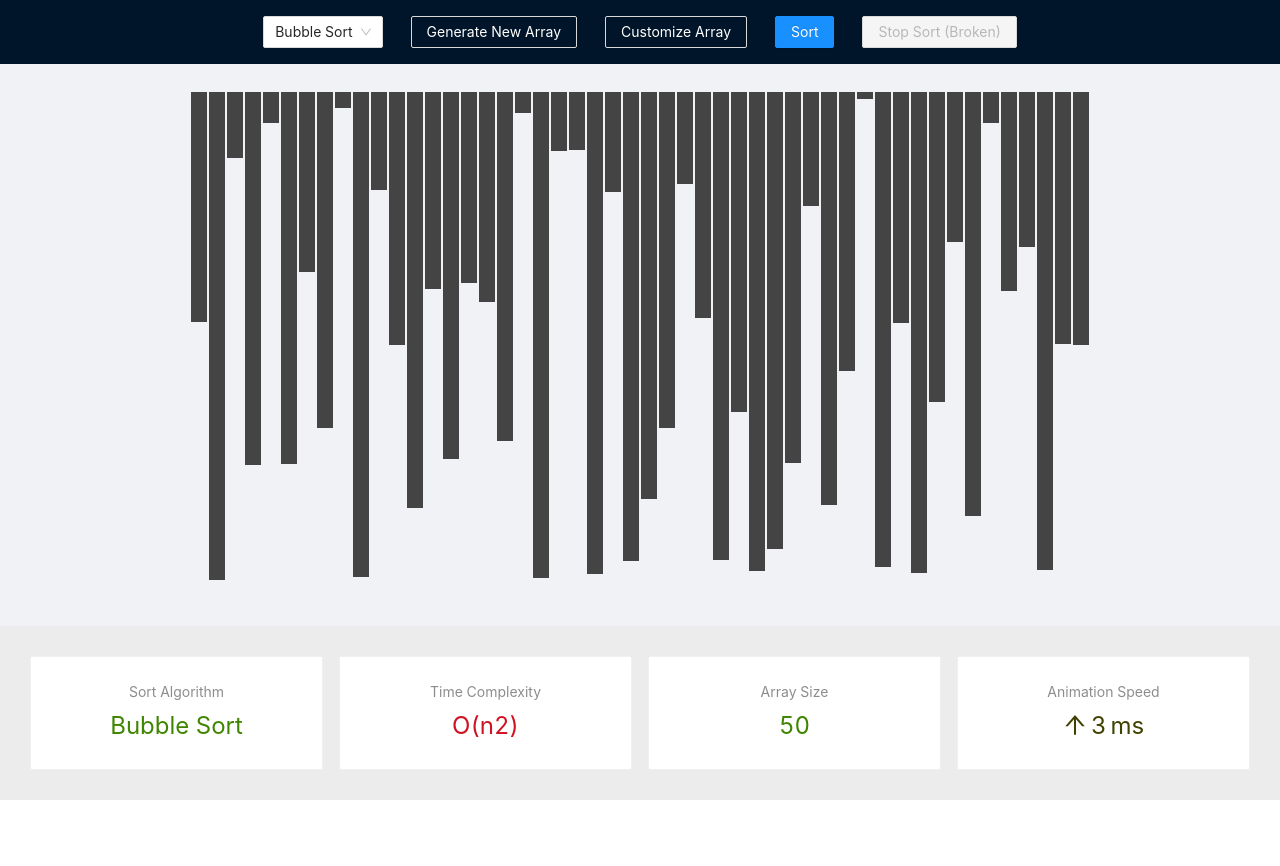
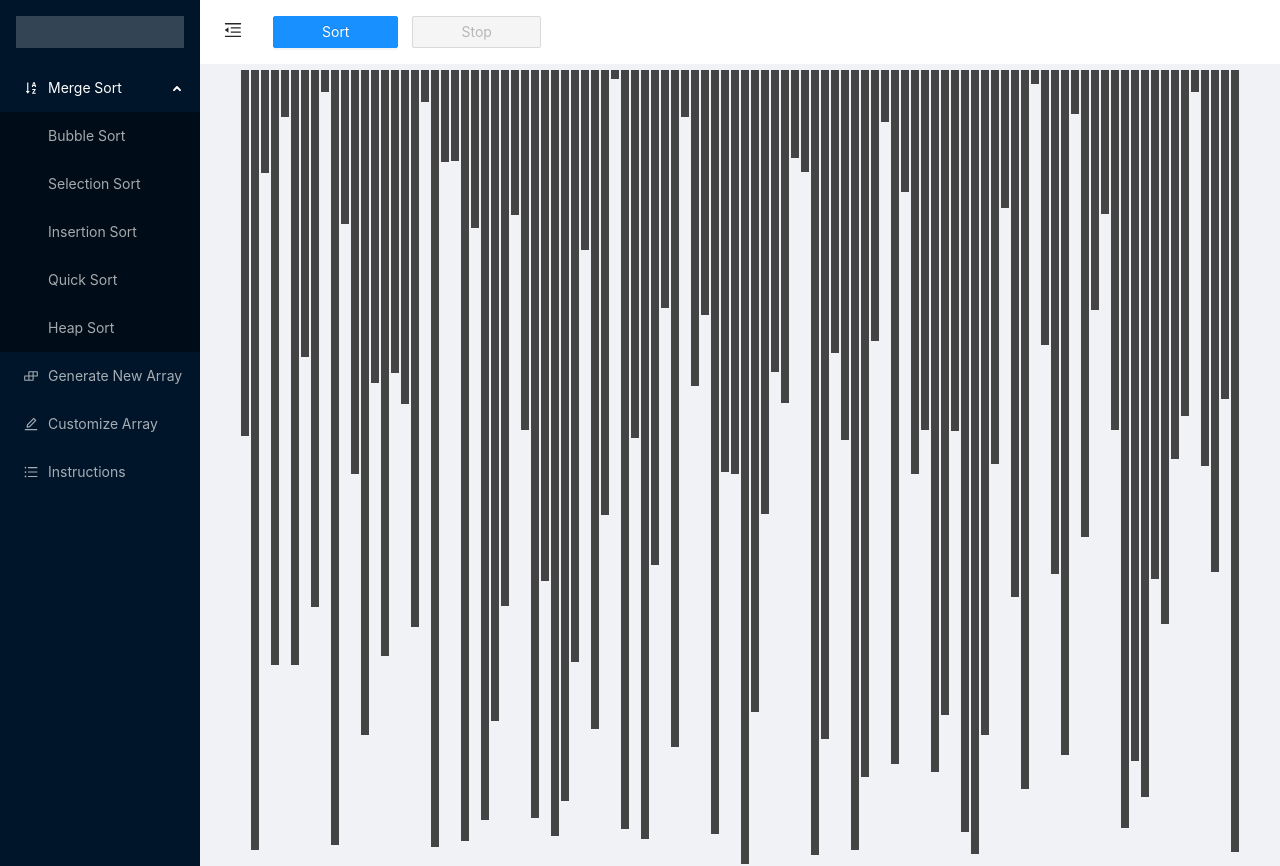
Before and after one commit to sapnatomar/sorting-algorithm-visualiser, a React (Create React App) app: page / in a window 1280 px wide. Shown: the top 866 px of the page. Before the commit the page ends 800 px from the top, so only its background shows below. Built offline with nearby package versions, Linux system fonts and the light colour scheme.

Commit message:
implement Merge Sort, optimize code and improve stylying

```diff
--- a/src/App.js
+++ b/src/App.js
@@ -4,7 +4,7 @@ import "./App.css";
 
 function App() {
   return (
-    <div className="App">
+    <div>
       <Visualizer />
     </div>
   );
--- a/src/algorithms/Sort.js
+++ b/src/algorithms/Sort.js
@@ -2,6 +2,7 @@ import bubbleSort from "./BubbleSort";
 import selectionSort from "./SelectionSort";
 import insertionSort from "./InsertionSort";
 import quickSort from "./QuickSort";
+import mergeSort from "./MergeSort";
 // import mergeSort from "./MergeSort";
 // import heapSort from "./HeapSort";
 
@@ -15,6 +16,7 @@ export default function sortArray(array, type) {
   } else if (type === "Insertion Sort") {
     insertionSort(auxillaryArray, actions);
   } else if (type === "Merge Sort") {
+    mergeSort(auxillaryArray, 0, array.length - 1, array.slice(), actions);
   } else if (type === "Quick Sort") {
     quickSort(auxillaryArray, 0, array.length - 1, actions);
   } else {
--- a/src/components/CustomizeArrayDrawer.js
+++ b/src/components/CustomizeArrayDrawer.js
@@ -1,24 +1,18 @@
 import React, { Component } from "react";
 
-import { Drawer, Form, Col, Row, Select, Slider, InputNumber } from "antd";
-
-const { Option } = Select;
+import { Drawer, Form, Col, Row, Slider } from "antd";
 
 export class CustomizeArrayDrawer extends Component {
   render() {
-    const {
-      size,
-      min_value,
-      max_value,
-      sortMethod,
-      animation_speed,
-      visible,
-      onClose,
+    const { data, onClose, methods } = this.props;
+
+    const [animation_speed, size, min_value, max_value, visible] = data;
+
+    const [
+      handleValueChange,
       handleSizeChange,
-      handleValueChange,
       handleAnimationSpeedChange,
-      onSortMethodChange,
-    } = this.props;
+    ] = methods;
 
     return (
       <Drawer
@@ -31,35 +25,13 @@ export class CustomizeArrayDrawer extends Component {
         <Form layout="vertical" hideRequiredMark>
           <Row gutter={16}>
             <Col span={24}>
-              <Form.Item
-                name="algorithm"
-                label="Sorting Algorithm"
-                initialValue={sortMethod}
-              >
-                <Select
-                  placeholder="Select Sorting Algorithm"
-                  onChange={onSortMethodChange}
-                >
-                  <Option value="Bubble Sort">Bubble Sort</Option>
-                  <Option value="Selection Sort">Selection Sort</Option>
-                  <Option value="Insertion Sort">Insertion Sort</Option>
-                  <Option value="Merge Sort">Merge Sort</Option>
-                  <Option value="Quick Sort">Quick Sort</Option>
-                  <Option value="Heap Sort">Heap Sort</Option>
-                </Select>
-              </Form.Item>
-            </Col>
-          </Row>
-          <Row gutter={16}>
-            <Col span={24}>
               <Form.Item name="size" label="Size of Array" initialValue={size}>
                 <input
                   type="range"
                   min="5"
-                  max="400"
+                  max="350"
                   value={size}
                   className="slider"
-                  id="myRange"
                   onClick={handleSizeChange}
                   onChange={handleSizeChange}
                   onMouseUp={handleSizeChange}
@@ -85,6 +57,7 @@ export class CustomizeArrayDrawer extends Component {
               </Form.Item>
             </Col>
           </Row>
+
           <Row gutter={16}>
             <Col span={24}>
               <Form.Item
@@ -92,10 +65,16 @@ export class CustomizeArrayDrawer extends Component {
                 label="Set Animation Speed"
                 initialValue={animation_speed}
               >
-                <InputNumber
-                  min={1}
-                  max={15}
+                <input
+                  type="range"
+                  min="1"
+                  max="20"
+                  step="1"
+                  value={animation_speed}
+                  className="slider"
+                  onClick={handleAnimationSpeedChange}
                   onChange={handleAnimationSpeedChange}
+                  onMouseUp={handleAnimationSpeedChange}
                 />
               </Form.Item>
             </Col>
--- /dev/null
+++ b/src/components/Utils/utils.js
@@ -0,0 +1,75 @@
+export const COLOR1 = "#444";
+export const COLOR2 = "red";
+
+export const sorts = [
+  "Bubble Sort",
+  "Selection Sort",
+  "Insertion Sort",
+  "Merge Sort",
+  "Quick Sort",
+  "Heap Sort",
+];
+
+export const complexity = {
+  "Bubble Sort": "O(n2)",
+  "Selection Sort": "O(n2)",
+  "Insertion Sort": "O(n2)",
+  "Merge Sort": "O(nlog(n))",
+  "Quick Sort": "O(nlog(n))",
+  "Heap Sort": "O(nlog(n))",
+};
+
+export function randomIntFromInterval(min, max) {
+  return Math.floor(Math.random() * (max - min + 1) + min);
+}
+
+export const arrayDetails = [
+  {
+    title: "Sort Agorithm",
+    valueStyle: { color: "#3f8600" },
+  },
+  {
+    title: "Time Complexity",
+    valueStyle: { color: "#cf1322" },
+  },
+  {
+    title: "Animation Speed",
+    valueStyle: { color: "#3f4200" },
+  },
+  {
+    title: "Array Size",
+    valueStyle: { color: "#3f8600" },
+  },
+  {
+    title: "Minimum Value Limit",
+    valueStyle: { color: "#3f8600" },
+  },
+  {
+    title: "Maximum Value Limit",
+    valueStyle: { color: "#3f8600" },
+  },
+];
+
+export const NavbarButtons = [
+  {
+    title: "Generate New Array",
+    disabled: true,
+  },
+  {
+    title: "Customize Array",
+    disabled: true,
+  },
+  {
+    title: "Instructions",
+  },
+  // {
+  //   title: "Sort",
+  //   type: "primary",
+  //   disabled: true,
+  // },
+  // {
+  //   title: "Stop (BROKEN)",
+  //   type: "primary",
+  //   disabled: false,
+  // },
+];
--- a/src/components/Visualizer.css
+++ b/src/components/Visualizer.css
@@ -1,27 +1,76 @@
+.ant-layout {
+  min-height: -webkit-fill-available !important;
+}
+
+.ant-layout-header {
+  padding: 0 !important;
+}
+
+aside {
+  height: auto;
+}
+
+aside .trigger:hover {
+  color: #1890ff;
+}
+
+aside .logo {
+  height: 32px;
+  background: rgba(255, 255, 255, 0.2);
+  margin: 16px;
+}
+
+.ant-menu-dark.ant-menu-dark:not(.ant-menu-horizontal) .ant-menu-item-selected {
+  background-color: transparent !important;
+}
+
+header .trigger {
+  font-size: 18px;
+  line-height: 64px;
+  padding: 0 24px;
+  cursor: pointer;
+  transition: color 0.3s;
+}
+
+header {
+  position: fixed;
+  width: -webkit-fill-available;
+}
+
+.header-buttons {
+  padding: 0 10px 0 10px !important;
+  margin-left: 0.5em;
+  margin-right: 0.5em;
+}
+
+@media screen and (min-width: 600px) {
+  .header-buttons {
+    padding: 0 32px 0 32px !important;
+  }
+}
+
+@media screen and (min-width: 800px) {
+  .header-buttons {
+    padding: 0 48px 0 48px !important;
+  }
+}
+
+.site-layout .site-layout-background {
+  background: #fff;
+}
+
 .AppContainer {
   min-height: 100vh !important;
-}
-
-.header Button,
-.header .ant-select {
-  margin-left: 1em;
-  margin-right: 1em;
-}
-
-.header Button {
-  color: white;
-}
-
-.main-section {
-  margin-bottom: 37px;
 }
 
 .array-container {
   flex-direction: row;
   align-items: flex-start;
   display: inline-flex;
-  margin: 2em auto;
+  margin: 5em auto;
   flex-wrap: wrap;
+  padding-right: 3% !important;
+  padding-left: 3% !important;
 }
 
 .array-bar {
@@ -60,10 +109,16 @@
   cursor: pointer;
 }
 
-.site-statistic-demo-card {
-  bottom: 0;
-  width: -webkit-fill-available;
-  position: fixed;
-  background: #ececec;
-  padding: 30px;
+@media screen and (max-width: 600px) {
+  .array-bar {
+    max-width: 2px !important;
+  }
 }
+
+.ant-collapse-content-box {
+  padding: 0 !important;
+}
+
+.ant-table-thead {
+  display: none !important;
+}
--- a/src/components/Visualizer.js
+++ b/src/components/Visualizer.js
@@ -1,80 +1,98 @@
 import React, { Component } from "react";
 import CustomizeArrayDrawer from "./CustomizeArrayDrawer";
-// import Log from "./Log";
+import Log from "./Log";
+import {
+  randomIntFromInterval,
+  COLOR1,
+  COLOR2,
+  sorts,
+  complexity,
+  //arrayDetails,
+  NavbarButtons,
+} from "./Utils/utils.js";
+
 import sortArray from "../algorithms/Sort.js";
-
-import { Statistic, Card, Row, Col } from "antd";
-import { ArrowUpOutlined } from "@ant-design/icons";
 
 import "./Visualizer.css";
 import "antd/dist/antd.css";
-import { Layout, Button, Select, notification } from "antd";
-import { SmileOutlined } from "@ant-design/icons";
+import { Layout, Button, notification, Menu } from "antd";
+import {
+  MenuUnfoldOutlined,
+  MenuFoldOutlined,
+  SortAscendingOutlined,
+  NotificationOutlined,
+  EditOutlined,
+  BuildOutlined,
+  UnorderedListOutlined,
+} from "@ant-design/icons";
 
-const { Header, Content } = Layout;
-const { Option } = Select;
-const COLOR1 = "#444";
-const COLOR2 = "red";
+const { Header, Sider, Content } = Layout;
+const { SubMenu } = Menu;
 
-const complexity = {
-  "Bubble Sort": "O(n2)",
-  "Selection Sort": "O(n2)",
-  "Insertion Sort": "O(n2)",
-  "Merge Sort": "O(nlog(n))",
-  "Quick Sort": "O(nlog(n))",
-  "Heap Sort": "O(nlog(n))",
-};
-
-export default class Visual extends Component {
-  constructor(props) {
-    super(props);
-
-    this.state = {
+export default class Visualizer extends Component {
+  state = {
     array: [],
-      size: 50,
+    size: 100,
     min_value: 5,
-      max_value: 500,
+    max_value: 800,
     animation_speed: 3,
-      sortMethod: "Bubble Sort",
+    sortMethod: "Merge Sort",
     isDrawerVisible: false,
     isSorting: false,
+    reset: false,
     log: [],
-      reset: false,
+    siderCollapsed: false,
   };
-  }
 
   componentDidMount() {
     this.generateArray();
   }
 
-  // show drawer to customize the array
-  showDrawer = () => {
+  clearLog = () => {
+    this.setState({ log: [] });
+  };
+
+  /*********************************************************************************************************************************************
+   *                                                          DISPLAY INSTRUCTIONS
+   *********************************************************************************************************************************************/
+
+  displayInstructions = () => {
+    alert("here are your instructions");
+  };
+
+  /********************************************************************************************************************************************* *
+   *                                                          DRAWER TOGGLE AND SLIDER TOGGLE
+   * **********************************************************************************************************************************************/
+
+  toggleDrawer = () => {
     this.setState({
-      isDrawerVisible: true,
+      isDrawerVisible: !this.state.isDrawerVisible,
     });
   };
 
-  // closes 'customize array' drawer
-  onClose = () => {
+  toggleSider = () => {
     this.setState({
-      isDrawerVisible: false,
+      siderCollapsed: !this.state.siderCollapsed,
     });
   };
 
-  handleReset = () => {
+  /************************************************************************************************************************************************
+   *                                                                  ON CHANGE METHODS
+   *************************************************************************************************************************************************/
+
+  //handler to stop sorting
+  handleStopSort = () => {
     this.setState({ reset: !this.state.reset });
   };
 
-  //chandler to change size of the array
+  //handler to change size of the array
   handleSizeChange = (e) => {
     this.setState({ size: e.target.value });
     this.generateArray();
   };
 
   //handler to change range of value of elements in array
-  handleValueChange = (e) => {
-    const [x, y] = e;
-
+  handleValueChange = ([x, y]) => {
     this.setState({
       min_value: Math.min(x, y),
       max_value: Math.max(x, y),
@@ -85,15 +103,18 @@ export default class Visual extends Component {
 
   //handles change in sort method
   onSortMethodChange = (e) => {
-    this.setState({ sortMethod: e });
+    this.setState({ sortMethod: sorts[e.key] });
   };
 
   //change animation speed
   handleAnimationSpeedChange = (e) => {
-    this.setState({ animation_speed: parseInt(e) });
+    this.setState({ animation_speed: e.target.value });
   };
 
-  //generate a random array
+  /*********************************************************************************************************************************************
+   *                                                        GENERATE RANDOM ARRAY
+   **********************************************************************************************************************************************/
+
   generateArray = () => {
     const array = [];
     const { size, min_value, max_value } = this.state;
@@ -104,22 +125,39 @@ export default class Visual extends Component {
     this.setState({ array });
   };
 
-  openNotification = (sorting_time, size, sortMethod, animation_speed) => {
+  /*********************************************************************************************************************************************
+   *                                                         NOTIFICATION POPUP
+   **********************************************************************************************************************************************/
+
+  openNotification = (description) => {
     notification.open({
       message: "Hurray!",
-      description: `Took ${sorting_time} milliseconds to sort an array of size ${size} using ${sortMethod} when animation speed is ${animation_speed}.`,
-      icon: <SmileOutlined style={{ color: "#108ee9" }} />,
+      description: description,
+      icon: <NotificationOutlined style={{ color: "#108ee9" }} />,
     });
   };
 
-  //main sort handler, animates and sorts the array
-  handleSort = () => {
-    //indicates sorting is about to be performed so disable all other input fields
+  /************************************************************************************************************************************************
+   *                                                       HANDLE SINGLE AND MULTIPLE SORTS
+   *************************************************************************************************************************************************/
+
+  handleSingleSort = () => {
+    //indicates sorting is about to be performed
+    //so disable all other input fields
+    const { sortMethod } = this.state;
+    const actions = sortArray(this.state.array, sortMethod);
+    this.animations(actions, sortMethod);
+  };
+
+  handleMultipleSort = () => {};
+
+  /************************************************************************************************************************************************
+   *                                                                  ANIMATIONS
+   *************************************************************************************************************************************************/
+
+  animations = (actions, sortMethod) => {
     this.setState({ isSorting: true });
-    const { sortMethod, animation_speed, size } = this.state;
-    const actions = sortArray(this.state.array, sortMethod);
-
-    //actions.map((item) => console.log("item", item));
+    const { animation_speed, size, log } = this.state;
 
     for (let i = 0; i < actions.length; i++) {
       const arrayBar = Array.from(document.querySelectorAll(".array-bar"));
@@ -135,26 +173,29 @@ export default class Visual extends Component {
         }, i * animation_speed);
       } else {
         setTimeout(() => {
-          //bar1.style.color = COLOR2;
           bar1.style.height = `${y}px`;
         }, i * animation_speed);
       }
     }
 
-    //reset disabled state of all button to false
     const sorting_time = animation_speed * actions.length;
 
     setTimeout(() => {
-      this.openNotification(sorting_time, size, sortMethod, animation_speed);
-      this.setState({
-        isSorting: false,
-        log: this.state.log.push([
-          sortMethod,
-          size,
-          animation_speed,
-          sorting_time,
-        ]),
+      const messageDescription = `Took ${sorting_time} milliseconds to sort an array of size ${size} using ${sortMethod} when animation speed is ${animation_speed} ms.`;
+      this.openNotification(messageDescription);
+
+      const time_complexity = complexity[sortMethod];
+      const idx = log.length;
+
+      log.push({
+        key: `${idx}`,
+        sort: sortMethod,
+        complexity: time_complexity,
+        N: size,
+        animationSpeed: animation_speed,
+        timetaken: `${sorting_time}ms`,
       });
+      this.setState({ isSorting: false, log: log });
     }, parseInt(sorting_time));
   };
 
@@ -168,53 +209,104 @@ export default class Visual extends Component {
       animation_speed,
       isDrawerVisible,
       isSorting,
+      log,
     } = this.state;
 
+    const displayValue = [
+      sortMethod,
+      complexity[sortMethod],
+      animation_speed,
+      size,
+      min_value,
+      max_value,
+      isDrawerVisible,
+    ];
+
+    const classMethods = [
+      this.generateArray,
+      this.toggleDrawer,
+      this.displayInstructions,
+      this.handleValueChange,
+      this.handleSizeChange,
+      this.handleAnimationSpeedChange,
+    ];
+
+    const icons = [
+      <BuildOutlined />,
+      <EditOutlined />,
+      <UnorderedListOutlined />,
+    ];
+
     return (
-      <Layout className="AppContainer">
-        <Header className="header">
-          <Select
-            defaultValue={sortMethod}
-            placeholder="Select Sorting Algorithm"
-            onChange={this.onSortMethodChange}
+      <Layout>
+        <Sider trigger={null} collapsible collapsed={this.state.siderCollapsed}>
+          <div className="logo" />
+          <Menu
+            defaultOpenKeys={["sub1"]}
+            mode="inline"
+            theme="dark"
+            inlineCollapsed={this.state.siderCollapsed}
+          >
+            <SubMenu
               disabled={isSorting}
+              key="sub1"
+              icon={<SortAscendingOutlined />}
+              title={sortMethod}
             >
-            <Option value="Bubble Sort">Bubble Sort</Option>
-            <Option value="Selection Sort">Selection Sort</Option>
-            <Option value="Insertion Sort">Insertion Sort</Option>
-            <Option value="Merge Sort">Merge Sort</Option>
-            <Option value="Quick Sort">Quick Sort</Option>
-            <Option value="Heap Sort">Heap Sort</Option>
-          </Select>
+              {sorts.map((item, index) =>
+                sortMethod !== item ? (
+                  <Menu.Item
+                    key={index}
+                    disabled={isSorting}
+                    onClick={this.onSortMethodChange}
+                  >
+                    {item}
+                  </Menu.Item>
+                ) : (
+                  ""
+                )
+              )}
+            </SubMenu>
+
+            {NavbarButtons.map((menuItem, index) => (
+              <Menu.Item
+                className={menuItem["title"]}
+                key={index + 6}
+                icon={icons[index]}
+                onClick={classMethods[index]}
+                disabled={isSorting === menuItem["disabled"] && index !== 2}
+              >
+                {menuItem["title"]}
+              </Menu.Item>
+            ))}
+          </Menu>
+        </Sider>
+        <Layout className="site-layout">
+          <Header className="site-layout-background">
+            {React.createElement(
+              this.state.siderCollapsed ? MenuUnfoldOutlined : MenuFoldOutlined,
+              {
+                className: "trigger",
+                onClick: this.toggleSider,
+              }
+            )}
             <Button
-            type="ghost"
-            onClick={this.generateArray}
-            disabled={isSorting}
-          >
-            Generate New Array
-          </Button>
-          <Button type="ghost" onClick={this.showDrawer} disabled={isSorting}>
-            Customize Array
-          </Button>
-          <Button
-            className="sort"
+              className="header-buttons"
               type="primary"
-            onClick={this.handleSort}
+              onClick={this.handleSingleSort}
               disabled={isSorting}
             >
               Sort
             </Button>
             <Button
+              className="header-buttons"
               type="primary"
-            className="sort"
-            onClick={this.handleReset}
               disabled={!isSorting}
             >
-            Stop Sort (Broken)
+              Stop
             </Button>
           </Header>
 
-        <Layout className="layout main-section">
           <Content className="array-container" style={{ padding: "0 50px" }}>
             {array.map((value, index) => (
               <div
@@ -223,76 +315,32 @@ export default class Visual extends Component {
                 style={{
                   backgroundColor: `${COLOR1}`,
                   height: `${value}px`,
-                  width: `${Math.min(50, 800 / size)}px`,
+                  width: `${Math.min(10, 800 / size)}px`,
                 }}
               ></div>
             ))}
           </Content>
 
+          {/************************************ SHOW LOG **********************************/}
+
+          <Content className="log-container">
+            <Log
+              disabled={isSorting}
+              log={log}
+              handleMultipleSort={this.handleMultipleSort}
+              clearLog={this.clearLog}
+            />
+          </Content>
+
+          {/*****************************  CUSTOMIZE ARRAY DRAWER **********************************/}
+
           <CustomizeArrayDrawer
-            size={size}
-            min_value={min_value}
-            max_value={max_value}
-            sortMethod={sortMethod}
-            animation_speed={animation_speed}
-            visible={isDrawerVisible}
-            onClose={this.onClose}
-            handleValueChange={this.handleValueChange}
-            handleSizeChange={this.handleSizeChange}
-            onSortMethodChange={this.onSortMethodChange}
-            handleAnimationSpeedChange={this.handleAnimationSpeedChange}
+            data={displayValue.slice(2)}
+            onClose={this.toggleDrawer}
+            methods={classMethods.slice(3)}
           />
-        </Layout>
-
-        <Layout>
-          <div className="site-statistic-demo-card">
-            <Row gutter={16}>
-              <Col span={6}>
-                <Card>
-                  <Statistic
-                    title="Sort Algorithm"
-                    value={sortMethod}
-                    valueStyle={{ color: "#3f8600" }}
-                  />
-                </Card>
-              </Col>
-              <Col span={6}>
-                <Card>
-                  <Statistic
-                    title="Time Complexity"
-                    value={complexity[sortMethod]}
-                    valueStyle={{ color: "#cf1322" }}
-                  />
-                </Card>
-              </Col>
-              <Col span={6}>
-                <Card>
-                  <Statistic
-                    title="Array Size"
-                    value={size}
-                    valueStyle={{ color: "#3f8600" }}
-                  />
-                </Card>
-              </Col>
-              <Col span={6}>
-                <Card>
-                  <Statistic
-                    title="Animation Speed"
-                    value={animation_speed}
-                    valueStyle={{ color: "#3f4200" }}
-                    prefix={<ArrowUpOutlined />}
-                    suffix="ms"
-                  />
-                </Card>
-              </Col>
-            </Row>
-          </div>
         </Layout>
       </Layout>
     );
   }
 }
-
-function randomIntFromInterval(min, max) {
-  return Math.floor(Math.random() * (max - min + 1) + min);
-}
```
Also changed, not shown: src/algorithms/MergeSort.js (+43 -0 lines), src/components/Log.js (+92 -6 lines). Lines whose indentation alone changed are shown as unchanged.
